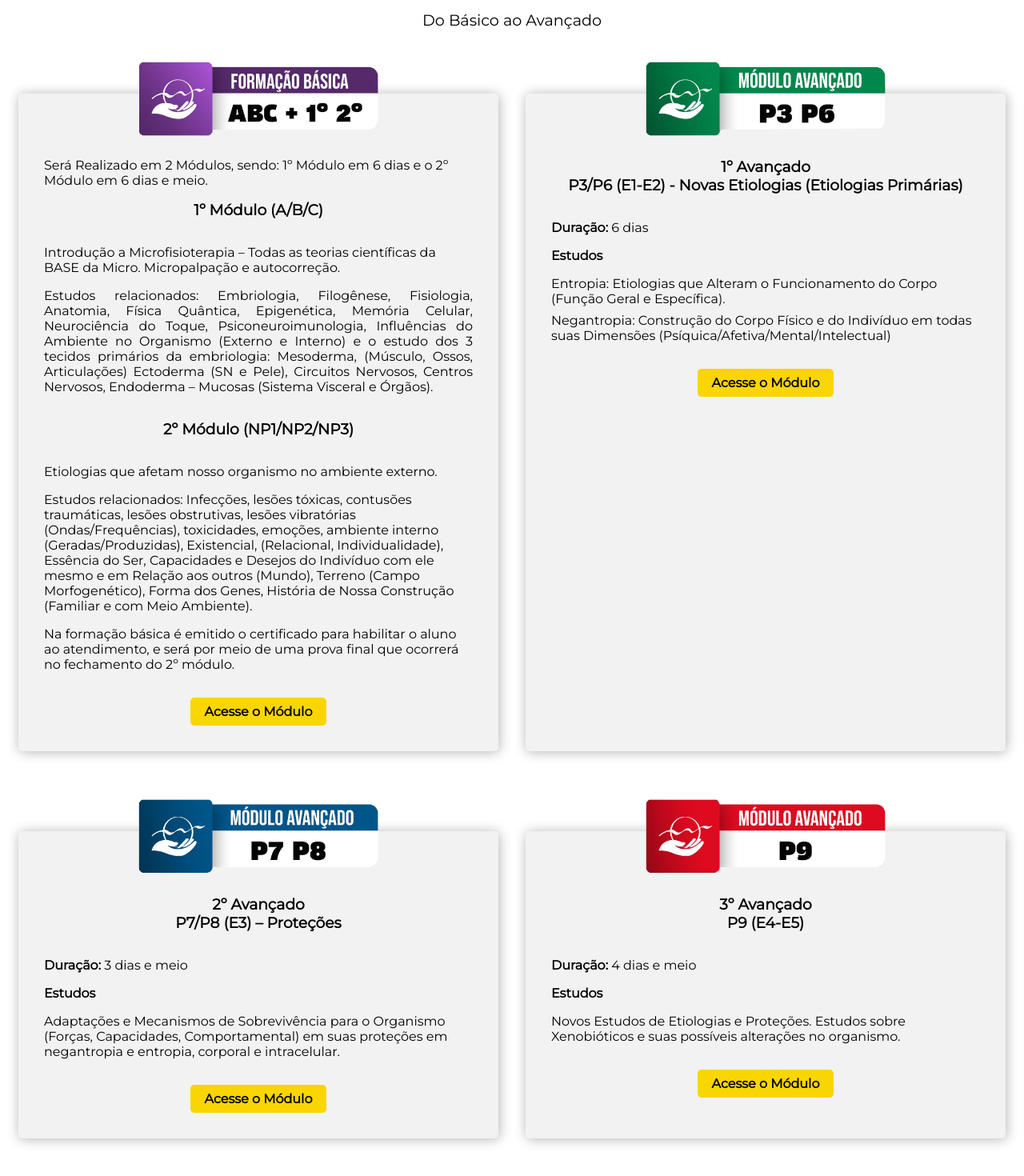
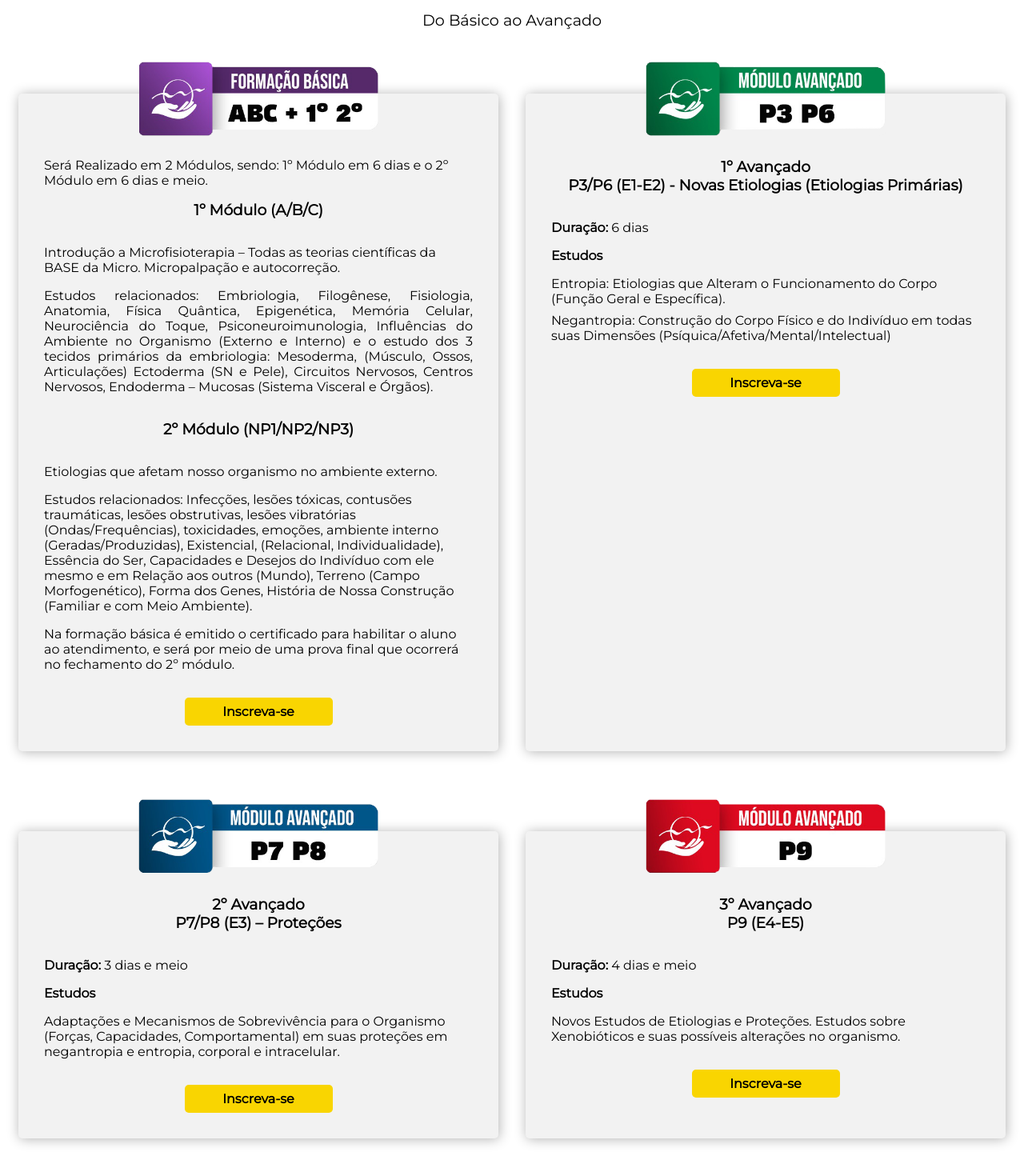
Before and after one commit to sully-dev-1/ibm-micro, a Next.js app: page /nossas-formacoes in a window 1280 px wide. Shown: the part 296-1766 px from the top of the page at 80% size. Built offline with nearby package versions, Linux system fonts and the light colour scheme; a web font is replaced by a local one.

Commit message:
changing whatsapp button style

```diff
--- a/components/formacoes/Formacoes.js
+++ b/components/formacoes/Formacoes.js
@@ -39,7 +39,7 @@ function Formacoes() {
                     <li>Endoderma – Mucosas &#40;Sistema Visceral e Órgãos&#41;</li>
                 </ul>
             </div> */}
-            <a href="https://api.whatsapp.com/send?phone=5543991900107" target="_blank" rel="noreferrer noopener">Acesse o Módulo</a>
+            <a href="https://api.whatsapp.com/send?phone=5543991900107" target="_blank" rel="noreferrer noopener">Inscreva-se</a>
         </FormacoesCard>
         <FormacoesCard>
             <div className='form__img'>
@@ -58,7 +58,7 @@ function Formacoes() {
                 <li>Entropia: Etiologias que Alteram o Funcionamento do Corpo (Função Geral e Específica).</li>
                 <li>Negantropia: Construção do Corpo Físico e do Indivíduo em todas suas Dimensões (Psíquica/Afetiva/Mental/Intelectual)</li>
             </ul>
-            <a href="https://api.whatsapp.com/send?phone=5543991900107" target="_blank" rel="noreferrer noopener">Acesse o Módulo</a>
+            <a href="https://api.whatsapp.com/send?phone=5543991900107" target="_blank" rel="noreferrer noopener">Inscreva-se</a>
         </FormacoesCard>
         <FormacoesCard>
             <div className='form__img'>
@@ -76,7 +76,7 @@ function Formacoes() {
             <ul>
                 <li>Adaptações e Mecanismos de Sobrevivência para o Organismo (Forças, Capacidades, Comportamental) em suas proteções em negantropia e entropia, corporal e intracelular.</li>
             </ul>
-            <a href="https://api.whatsapp.com/send?phone=5543991900107" target="_blank" rel="noreferrer noopener">Acesse o Módulo</a>
+            <a href="https://api.whatsapp.com/send?phone=5543991900107" target="_blank" rel="noreferrer noopener">Inscreva-se</a>
         </FormacoesCard>
         <FormacoesCard>
             <div className='form__img'>
@@ -94,7 +94,7 @@ function Formacoes() {
             <ul>
                 <li>Novos Estudos de Etiologias e Proteções. Estudos sobre Xenobióticos e suas possíveis alterações no organismo.</li>
             </ul>
-            <a href="https://api.whatsapp.com/send?phone=5543991900107" target="_blank" rel="noreferrer noopener">Acesse o Módulo</a>
+            <a href="https://api.whatsapp.com/send?phone=5543991900107" target="_blank" rel="noreferrer noopener">Inscreva-se</a>
         </FormacoesCard>
 
     </FormacoesContainer>
--- a/components/formacoes/styles.js
+++ b/components/formacoes/styles.js
@@ -79,7 +79,7 @@ export const FormacoesCard = styled.div`
         text-align: center;
         display: flex;
         justify-content: center;
-        max-width: 170px;
+        max-width: 185px;
         margin: 2rem auto 0;
         transition: all 150ms ease-in;
 
```
